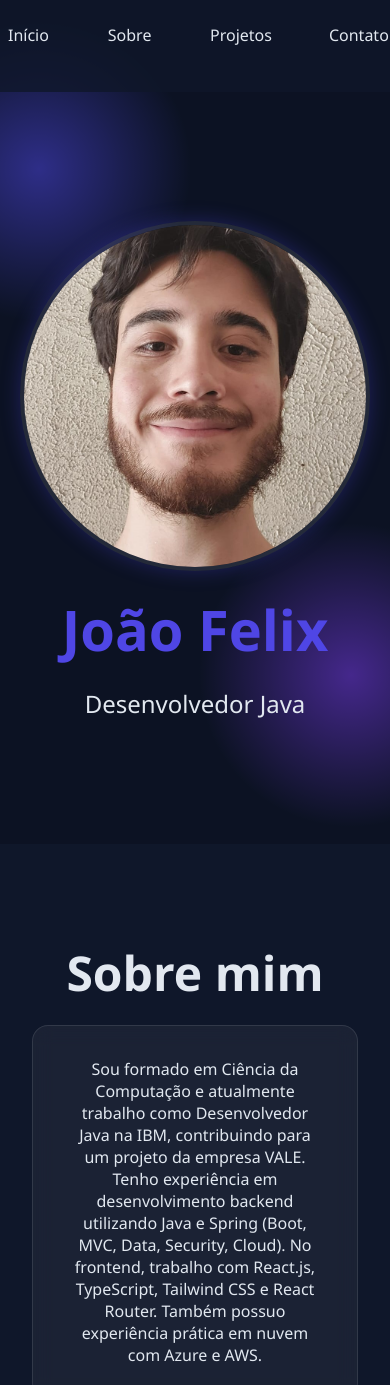
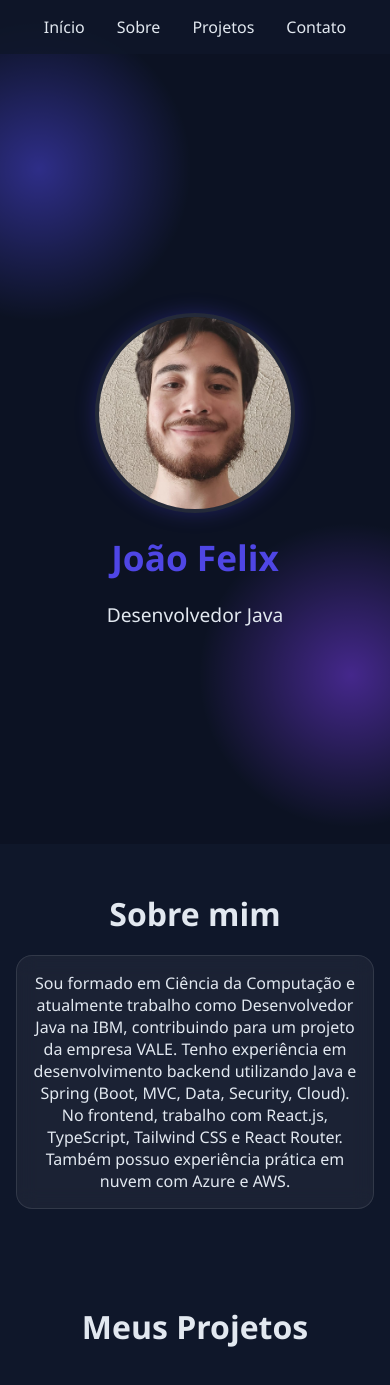
Before and after one commit to JoaoFXs/portfolio-jfelixy, a plain HTML site: page index.html in a window 390 px wide. Shown: the top 1385 px of the page. Drawn offline with Linux system fonts and the light colour scheme.

Commit message:
Ajuste responsividade

```diff
--- a/styles.css
+++ b/styles.css
@@ -258,3 +258,62 @@ h1{
         transform: translateY(-20px);
     }
 }
+
+
+@media (max-width: 768px) {
+    h1 {
+        font-size: 2.2rem;
+    }
+
+    .cabecalho-sub-titulo {
+        font-size: 1.2rem;
+        padding: 0 1rem;
+    }
+
+    .foto-perfil {
+        width: 200px;
+        height: 200px;
+    }
+
+    .menu {
+
+        gap: 1rem;
+    }
+
+    .navegacao {
+
+        padding: 1rem;
+    }
+
+    .sobre,
+    .projetos,
+    .contatos {
+        padding: 3rem 1rem;
+    }
+
+    .sobre-titulo,
+    .projetos-titulo,
+    .contatos-titulo {
+        font-size: 2rem;
+    }
+
+    .sobre-caixa {
+        padding: 1rem;
+    }
+
+    .formulario-contato {
+        width: 100%;
+        padding: 1rem;
+    }
+
+    .projetos-card:hover {
+        transform: none;
+        box-shadow: none;
+    }
+
+    .projetos-imagem {
+        height: 160px;
+    }
+
+
+}
```
